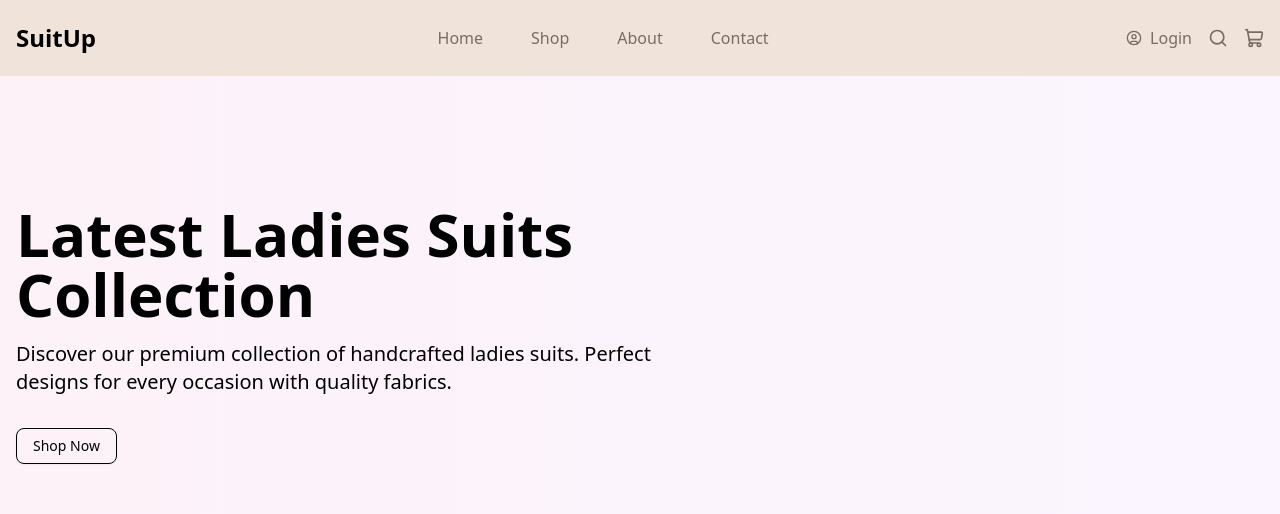
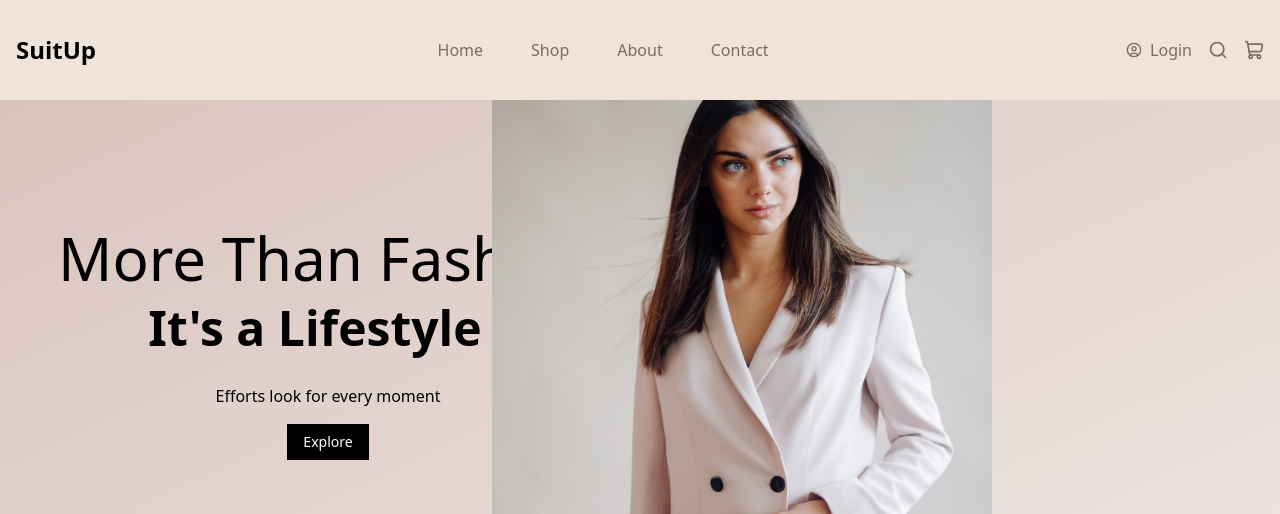
Before and after one commit to HamzaSalam/ecommerce-store, a React (Vite) app in the folder frontend/: page / in a window 1280 px wide. Shown: the top 514 px of the page. Built offline with nearby package versions, Linux system fonts and the light colour scheme; no server answers.

Commit message:
add dom routing and make navbar and hersetion

```diff
--- a/frontend/package.json
+++ b/frontend/package.json
@@ -19,6 +19,7 @@
     "lucide-react": "^1.11.0",
     "react": "^18.3.1",
     "react-dom": "^18.3.1",
+    "react-router-dom": "^7.14.2",
     "shadcn": "^4.5.0",
     "tailwind-merge": "^3.5.0",
     "tailwindcss-animate": "^1.0.7",
--- a/frontend/src/App.tsx
+++ b/frontend/src/App.tsx
@@ -1,8 +1,14 @@
-import './App.css';
+import { Routes, Route } from 'react-router-dom';
 import HomePage from './pages/HomePage';
+import ProductsPage from './pages/ProductsPage';
 
-function App(): React.ReactElement {
-  return <HomePage />;
+function App() {
+  return (
+    <Routes>
+      <Route path="/" element={<HomePage />} />
+      <Route path="/products" element={<ProductsPage />} />
+    </Routes>
+  );
 }
 
 export default App;
--- a/frontend/src/components/HeroSection.tsx
+++ b/frontend/src/components/HeroSection.tsx
@@ -1,18 +1,30 @@
-import { Button } from "@/components/ui/button";
+import { Button } from "./ui/button";
 
 export function HeroSection() {
   return (
-    <section className="relative bg-gradient-to-r from-pink-50 to-purple-50 py-20 md:py-32">
-      <div className="container mx-auto px-4">
-        <div className="max-w-2xl">
-          <h1 className="text-4xl md:text-6xl font-bold mb-4 leading-tight">
-            Latest Ladies Suits Collection
+    <section className="relative bg-gradient-to-br from-[#d9c4bd] to-[#f0e8e6] py-48 md:py-32 h-[600px] overflow-hidden">
+      <div className="container mx-auto px-4 flex flex-col md:flex-row items-center ">
+        <div className="max-w-2xl flex-1 flex flex-col items-center">
+          <h1 className="text-2xl md:text-6xl font-light mb-4 leading-4 tracking-normal text-center">
+            More Than Fashion
           </h1>
-          <p className="text-lg md:text-xl text-muted-foreground mb-8">
-            Discover our premium collection of handcrafted ladies suits. Perfect
-            designs for every occasion with quality fabrics.
+          <p className="text-lg md:text-5xl text-muted-foreground font-semibold mb-8 text-center">
+            It's a Lifestyle !
           </p>
-          <Button variant="outline">Shop Now</Button>
+          {/* <Button variant="outline">Shop Now</Button> */}
+          <span className="flex items-center justify-center">
+            Efforts look for every moment
+          </span>
+
+          <Button className="bg-black text-white mt-4 w-fit">Explore</Button>
+        </div>
+
+        <div className="flex flex-1">
+          <img
+            src="/women-suite.jpg"
+            alt="Fashion"
+            className="absolute h-full w-[500px] bottom-0 right-72  object-cover"
+          />
         </div>
       </div>
     </section>
--- a/frontend/src/components/NavBar.tsx
+++ b/frontend/src/components/NavBar.tsx
@@ -1,28 +1,30 @@
 import { CircleUser, Search, ShoppingCart } from "lucide-react";
 import { Button } from "./ui/button";
+
+import { Link } from "react-router-dom";
 
 export default function NavBar() {
   const navItems = [
     { name: "Home", href: "/" },
-    { name: "Shop", href: "/shop" },
-    { name: "About", href: "/about" },
-    { name: "Contact", href: "/contact" },
+    { name: "Shop", href: "#" },
+    { name: "About", href: "#" },
+    { name: "Contact", href: "#" },
   ];
 
   return (
     <div>
       <nav className="bg-[#f0e4da] shadow">
-        <div className="container mx-auto px-4 py-5 flex items-center justify-between">
+        <div className="container mx-auto px-4 py-8 flex items-center justify-between">
           <div className="text-2xl font-bold text-primary">SuitUp</div>
           <ul className="flex items-center justify-center space-x-12 w-full">
             {navItems.map((item) => (
               <li key={item.name}>
-                <a
-                  href={item.href}
-                  className="text-[#796c63] hover:text-primary transition-colors underline-offset-4 hover:underline "
+                <Link
+                  to={item.href}
+                  className="text-[#796c63] hover:text-primary transition-colors underline-offset-4 hover:underline"
                 >
                   {item.name}
-                </a>
+                </Link>
               </li>
             ))}
           </ul>
--- a/frontend/src/index.css
+++ b/frontend/src/index.css
@@ -1,89 +1,13 @@
-@import "tw-animate-css";
-@import "shadcn/tailwind.css";
-@import "@fontsource-variable/geist";
 @tailwind base;
 @tailwind components;
 @tailwind utilities;
 
 @layer base {
-  .theme {
-    --font-heading: var(--font-sans);
-    --font-sans: 'Geist Variable', sans-serif
-  }
-  :root {
-    --background: oklch(1 0 0);
-    --foreground: oklch(0.145 0 0);
-    --card: oklch(1 0 0);
-    --card-foreground: oklch(0.145 0 0);
-    --popover: oklch(1 0 0);
-    --popover-foreground: oklch(0.145 0 0);
-    --primary: oklch(0.205 0 0);
-    --primary-foreground: oklch(0.985 0 0);
-    --secondary: oklch(0.97 0 0);
-    --secondary-foreground: oklch(0.205 0 0);
-    --muted: oklch(0.97 0 0);
-    --muted-foreground: oklch(0.556 0 0);
-    --accent: oklch(0.97 0 0);
-    --accent-foreground: oklch(0.205 0 0);
-    --destructive: oklch(0.577 0.245 27.325);
-    --border: oklch(0.922 0 0);
-    --input: oklch(0.922 0 0);
-    --ring: oklch(0.708 0 0);
-    --chart-1: oklch(0.87 0 0);
-    --chart-2: oklch(0.556 0 0);
-    --chart-3: oklch(0.439 0 0);
-    --chart-4: oklch(0.371 0 0);
-    --chart-5: oklch(0.269 0 0);
-    --radius: 0.625rem;
-    --sidebar: oklch(0.985 0 0);
-    --sidebar-foreground: oklch(0.145 0 0);
-    --sidebar-primary: oklch(0.205 0 0);
-    --sidebar-primary-foreground: oklch(0.985 0 0);
-    --sidebar-accent: oklch(0.97 0 0);
-    --sidebar-accent-foreground: oklch(0.205 0 0);
-    --sidebar-border: oklch(0.922 0 0);
-    --sidebar-ring: oklch(0.708 0 0)
-  }
-  .dark {
-    --background: oklch(0.145 0 0);
-    --foreground: oklch(0.985 0 0);
-    --card: oklch(0.205 0 0);
-    --card-foreground: oklch(0.985 0 0);
-    --popover: oklch(0.205 0 0);
-    --popover-foreground: oklch(0.985 0 0);
-    --primary: oklch(0.922 0 0);
-    --primary-foreground: oklch(0.205 0 0);
-    --secondary: oklch(0.269 0 0);
-    --secondary-foreground: oklch(0.985 0 0);
-    --muted: oklch(0.269 0 0);
-    --muted-foreground: oklch(0.708 0 0);
-    --accent: oklch(0.269 0 0);
-    --accent-foreground: oklch(0.985 0 0);
-    --destructive: oklch(0.704 0.191 22.216);
-    --border: oklch(1 0 0 / 10%);
-    --input: oklch(1 0 0 / 15%);
-    --ring: oklch(0.556 0 0);
-    --chart-1: oklch(0.87 0 0);
-    --chart-2: oklch(0.556 0 0);
-    --chart-3: oklch(0.439 0 0);
-    --chart-4: oklch(0.371 0 0);
-    --chart-5: oklch(0.269 0 0);
-    --sidebar: oklch(0.205 0 0);
-    --sidebar-foreground: oklch(0.985 0 0);
-    --sidebar-primary: oklch(0.488 0.243 264.376);
-    --sidebar-primary-foreground: oklch(0.985 0 0);
-    --sidebar-accent: oklch(0.269 0 0);
-    --sidebar-accent-foreground: oklch(0.985 0 0);
-    --sidebar-border: oklch(1 0 0 / 10%);
-    --sidebar-ring: oklch(0.556 0 0)
-  }
   * {
-    @apply border-border outline-ring/50;
+    border-color: hsl(var(--border));
   }
   body {
-    @apply bg-background text-foreground;
-  }
-  html {
-    @apply font-sans;
+    background-color: hsl(var(--background));
+    color: hsl(var(--foreground));
   }
 }
--- a/frontend/src/main.tsx
+++ b/frontend/src/main.tsx
@@ -1,7 +1,8 @@
 import React from 'react';
 import ReactDOM from 'react-dom/client';
+import { BrowserRouter } from 'react-router-dom';
 import { QueryClient, QueryClientProvider } from '@tanstack/react-query';
-import App from './App.tsx';
+import App from './App';
 import './index.css';
 
 const queryClient = new QueryClient({
@@ -16,8 +17,10 @@ const queryClient = new QueryClient({
 
 ReactDOM.createRoot(document.getElementById('root')!).render(
   <React.StrictMode>
-    <QueryClientProvider client={queryClient}>
-      <App />
-    </QueryClientProvider>
+    <BrowserRouter>
+      <QueryClientProvider client={queryClient}>
+        <App />
+      </QueryClientProvider>
+    </BrowserRouter>
   </React.StrictMode>,
 );
--- a/frontend/src/pages/HomePage.tsx
+++ b/frontend/src/pages/HomePage.tsx
@@ -6,11 +6,13 @@ import NavBar from "@/components/NavBar";
 
 export default function HomePage() {
   return (
-    <div className="min-h-screen">
+    <div className="min-h-screen flex flex-col">
       <NavBar />
-      <HeroSection />
-      <FeaturedProducts />
-      <FeaturesSection />
+      <main className="flex-1">
+        <HeroSection />
+        <FeaturedProducts />
+        <FeaturesSection />
+      </main>
       <Footer />
     </div>
   );
```
Also changed, not shown: frontend/public/women-suite.jpg (added).
